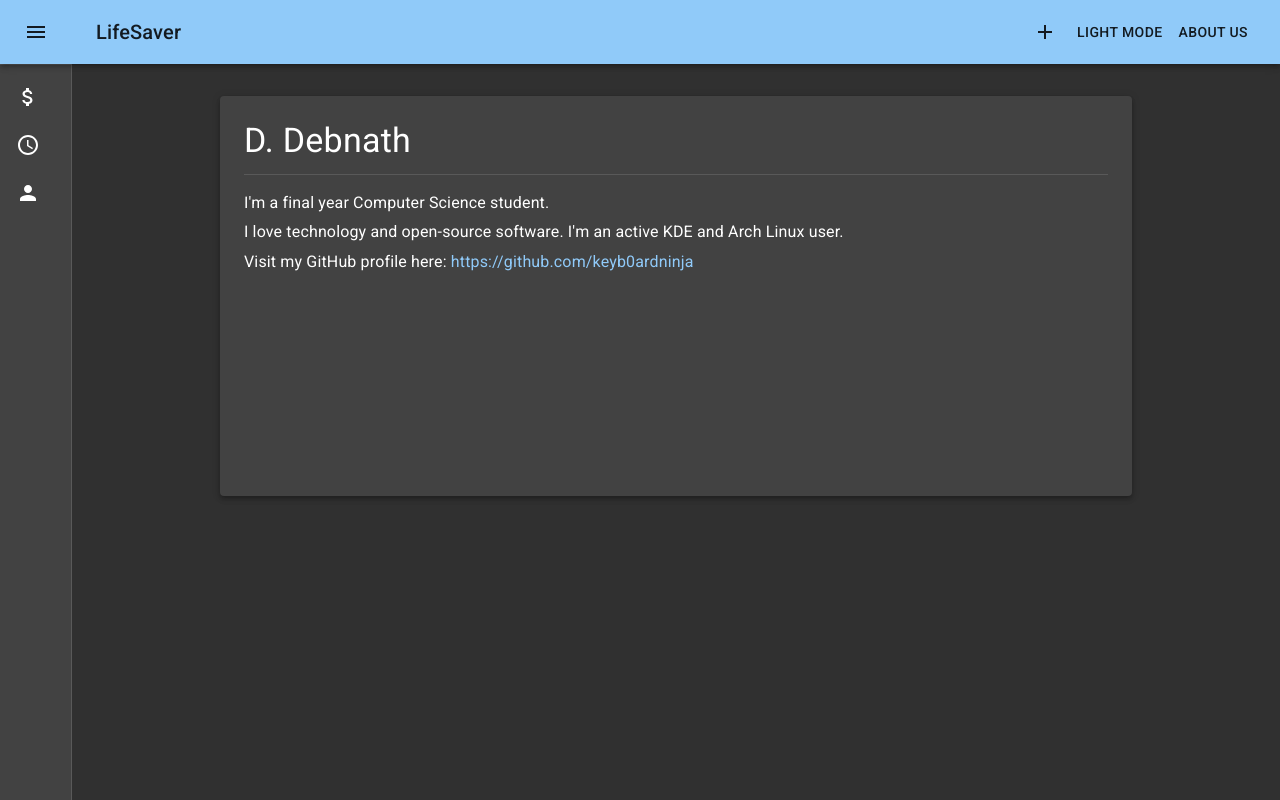
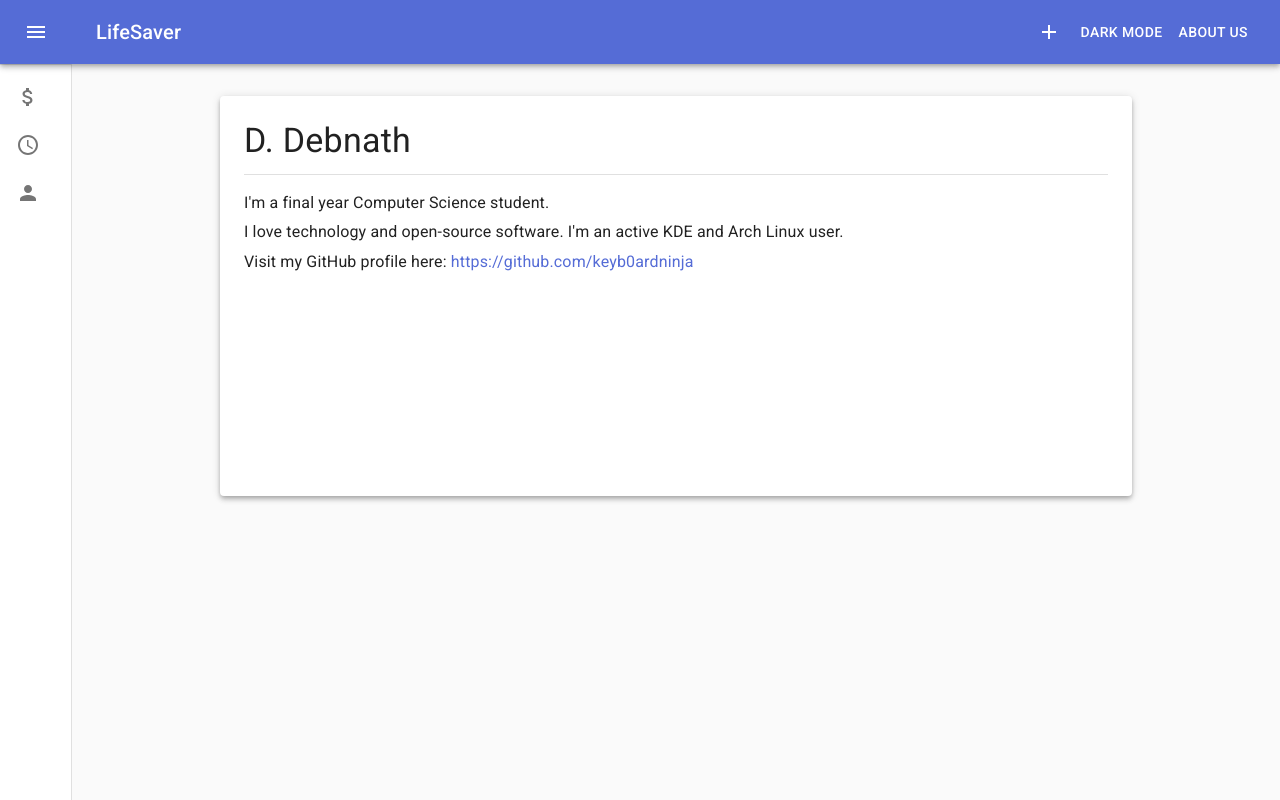
Before and after one commit to debnath-d/lifesaver, a Next.js app: page /about in a window 1280 px wide. Built offline with nearby package versions, Linux system fonts and the light colour scheme.

Commit message:
Added .nojekyll to deploy.yml

```diff
--- a/pages/_app.tsx
+++ b/pages/_app.tsx
@@ -13,7 +13,7 @@ export default function MyApp(props: AppProps) {
     const { Component, pageProps } = props;
 
     // const [user, setUser] = useState('');
-    const [darkMode, setDarkMode] = useState(true);
+    const [darkMode, setDarkMode] = useState(false);
     const [message, setMessage] = useState<{
         severity: AlertProps['severity'];
         message: string;
```
